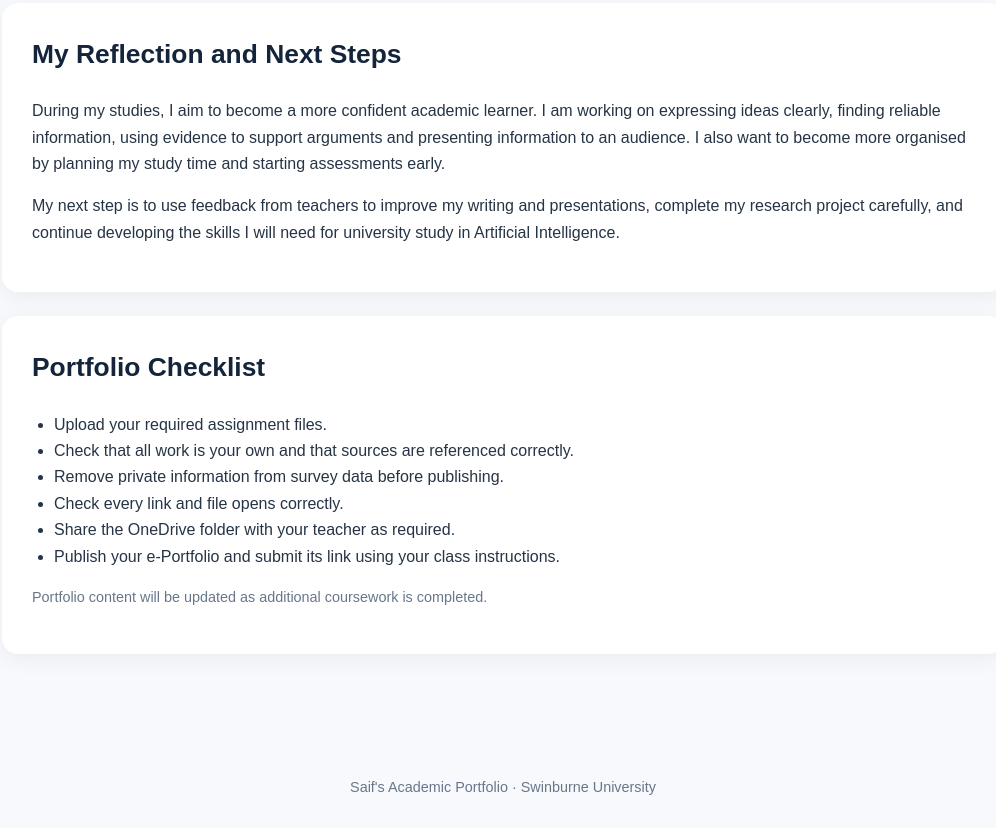
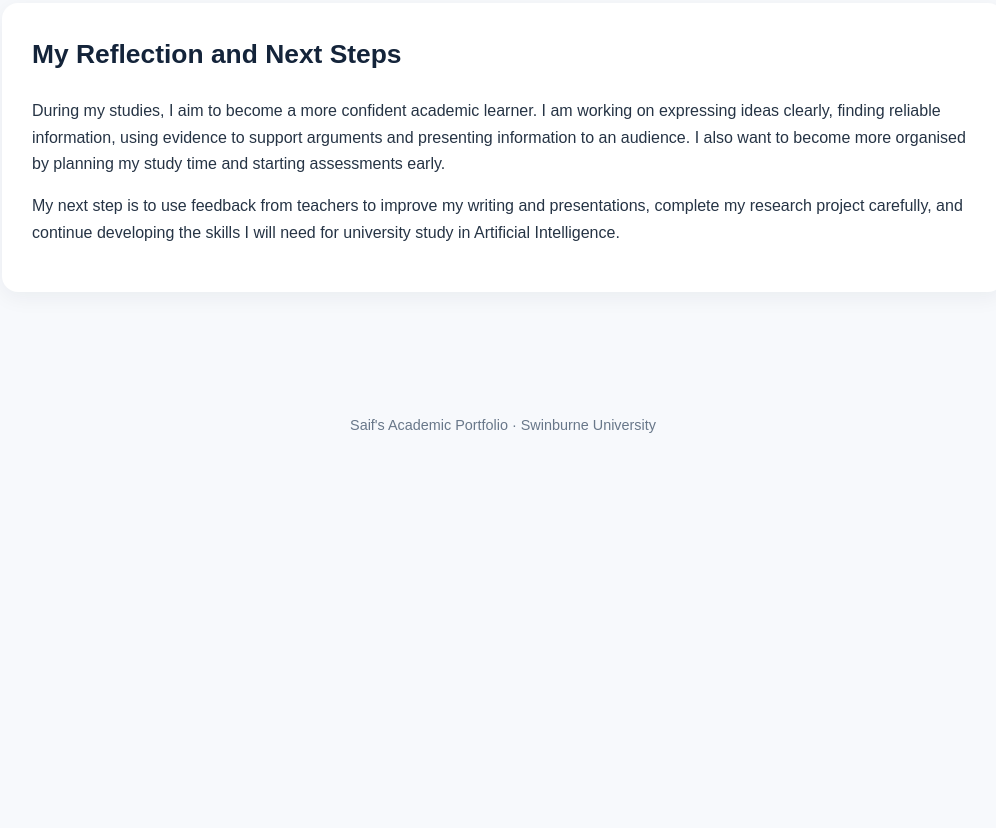
Before and after one commit to saifalsalmi99-commits/saif-academic-portofolio, a plain HTML site: page index.html in a window 1280 px wide. Shown: the part 4890-5718 px from the top of the page, without its empty margins (137-1133 px from the left). After the commit the page ends 5356 px from the top, so only its background shows below. Drawn offline with Linux system fonts and the light colour scheme.

Commit message:
Update index.html

```diff
--- a/index.html
+++ b/index.html
@@ -84,18 +84,6 @@ ul{padding-left:22px}
 <p>My next step is to use feedback from teachers to improve my writing and presentations, complete my research project carefully, and continue developing the skills I will need for university study in Artificial Intelligence.</p>
 </section>
 
-<section>
-<h2>Portfolio Checklist</h2>
-<ul>
-<li>Upload your required assignment files.</li>
-<li>Check that all work is your own and that sources are referenced correctly.</li>
-<li>Remove private information from survey data before publishing.</li>
-<li>Check every link and file opens correctly.</li>
-<li>Share the OneDrive folder with your teacher as required.</li>
-<li>Publish your e-Portfolio and submit its link using your class instructions.</li>
-</ul>
-<p class="small">Portfolio content will be updated as additional coursework is completed.</p>
-</section>
 </main>
 <footer>Saif's Academic Portfolio · Swinburne University</footer>
 </body>
```
